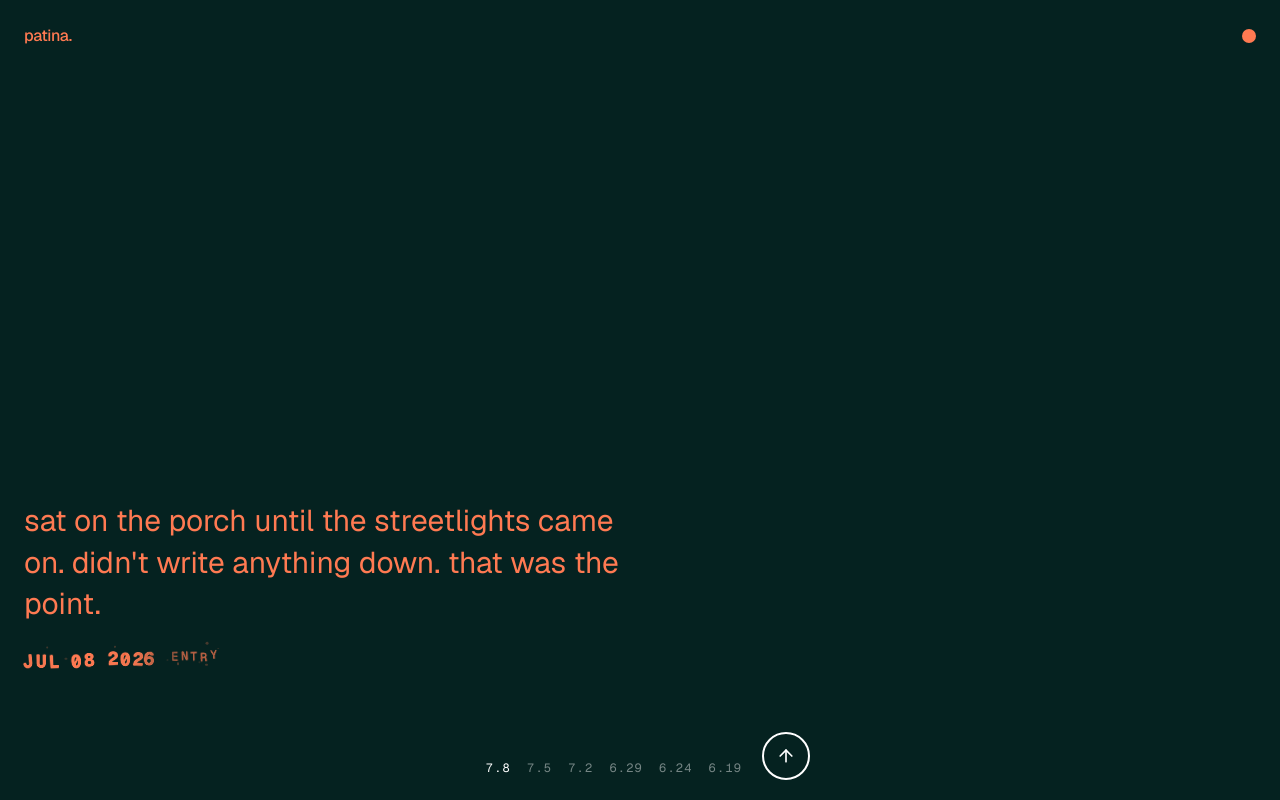
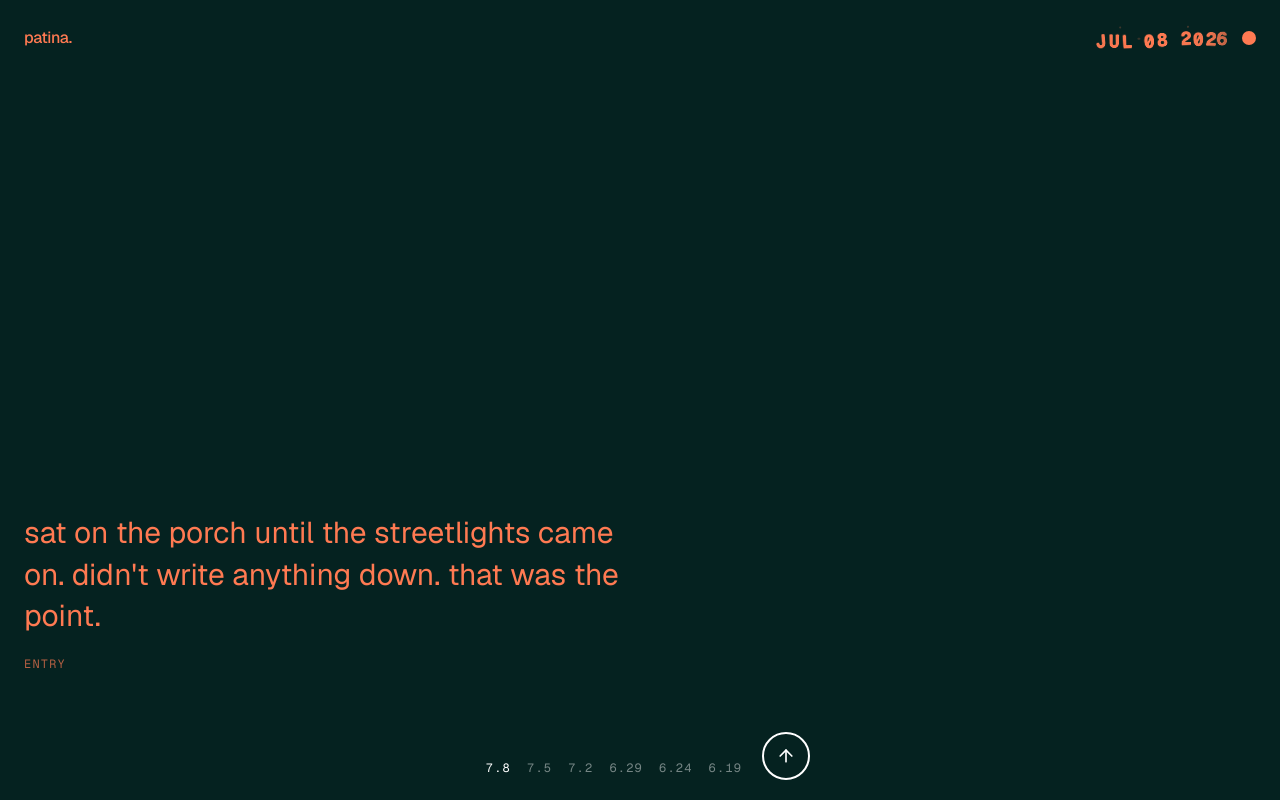
Before and after one commit to caseycavanagh/patina, a Next.js app: page / in a window 1280 px wide. Built offline with nearby package versions, Linux system fonts and the light colour scheme.

Commit message:
Move date stamp to header, drop ink effect from kind tag
Date stamp now sits top-right next to the avatar dot instead of in
the bottom meta row. Kind tag reverts to plain text.

```diff
--- a/src/components/journal/entry-section.tsx
+++ b/src/components/journal/entry-section.tsx
@@ -5,7 +5,6 @@ import { PhotoFrame } from "@/components/journal/photo-frame";
 import { SongSketch } from "@/components/journal/song-sketch";
 import { MicroSketch } from "@/components/journal/micro-sketch";
 import { DateStamp } from "@/components/journal/date-stamp";
-import { InkText } from "@/components/journal/ink-text";
 import { Avatar } from "@/components/ui/avatar";
 
 const KIND_LABEL: Record<Entry["kind"], string> = {
@@ -27,7 +26,12 @@ export function EntrySection({ entry }: { entry: Entry }) {
     >
       <header className="flex items-center justify-between px-6 pt-[max(1.5rem,env(safe-area-inset-top))]">
         <span className="text-base font-medium tracking-tight">patina.</span>
-        <Avatar className="size-3.5" style={{ background: duotone.ink }} aria-hidden />
+        <div className="flex items-center gap-3">
+          <time dateTime={entry.date} title={formatLongDate(entry.date)}>
+            <DateStamp date={entry.date} color={duotone.ink} className="text-lg" />
+          </time>
+          <Avatar className="size-3.5" style={{ background: duotone.ink }} aria-hidden />
+        </div>
       </header>
 
       <div className="flex flex-1 items-center justify-center px-6 py-10">
@@ -44,18 +48,9 @@ export function EntrySection({ entry }: { entry: Entry }) {
         <p className="max-w-[30ch] text-2xl leading-snug font-normal sm:text-3xl">
           {entry.kind === "text" ? entry.body : entry.caption}
         </p>
-        <div className="mt-5 flex items-center gap-3">
-          <time dateTime={entry.date} title={formatLongDate(entry.date)}>
-            <DateStamp date={entry.date} color={duotone.ink} className="text-lg" />
-          </time>
-          <InkText
-            text={KIND_LABEL[entry.kind]}
-            seed={`${entry.id}-kind`}
-            color={duotone.ink}
-            wrap={false}
-            className="font-mono text-xs tracking-widest uppercase opacity-70"
-          />
-        </div>
+        <p className="mt-5 font-mono text-xs tracking-widest uppercase opacity-70">
+          {KIND_LABEL[entry.kind]}
+        </p>
       </div>
     </section>
   );
```
